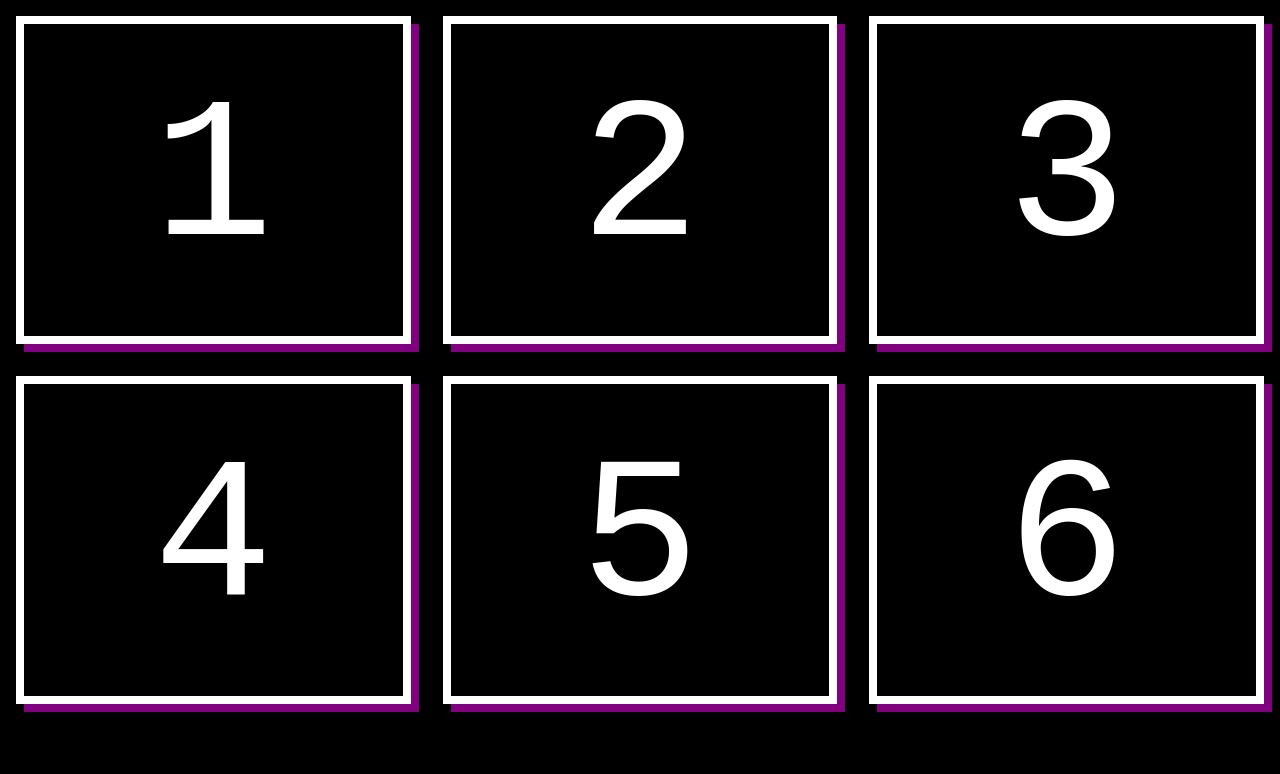
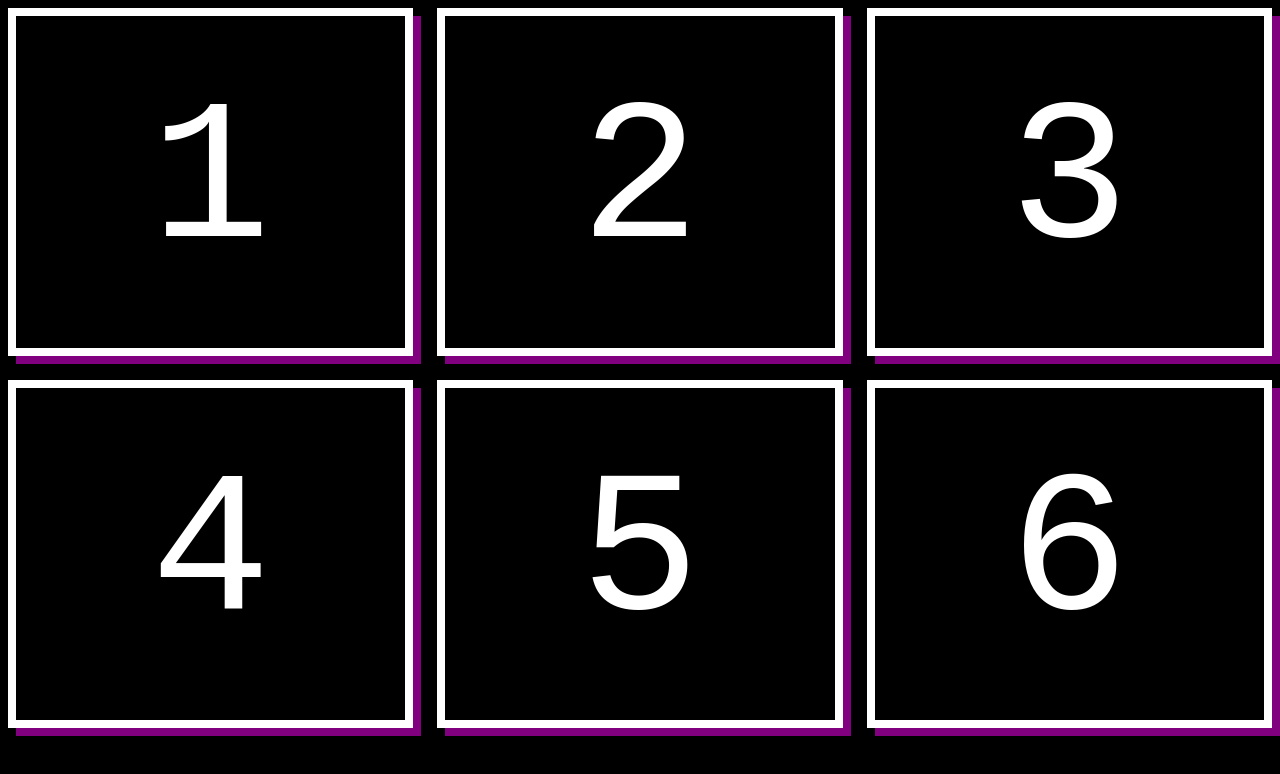
Before and after one commit to H3wastooshort/math_gfs_scripts, a plain HTML site: page student/student.html in a window 1280 px wide. Drawn offline with Linux system fonts and the light colour scheme.

Commit message:
normal page without safari jank

```diff
--- a/student/student.css
+++ b/student/student.css
@@ -1,22 +1,17 @@
 body {
-  overflow:none;
   display: flex;
   justify-content: center;
   align-items: center;
 }
 
 #btn_grid {
-  position: fixed;
-  top:0;
-  left:0;
-  right:0;
-  bottom:0;
-  overflow:none;
-  height: 90vh;
+  min-height: 90vh;
+  max-height: 95vh;
   width: 100%;
   display: grid;
   grid-template-rows: auto auto;
   grid-template-columns: auto auto auto;
+  grid-gap: 24px;
 }
 
 body,button {
@@ -27,7 +22,9 @@ body,button {
 
 button {
   display: block;
-  margin: 16px;
+  width: 100%;
+  height: 100%;
+  margin: 0px;
   border: 8px solid white;
   /*border-radius: 32px;*/
   font-size: 25vh;
--- a/student/student.html
+++ b/student/student.html
@@ -1,13 +1,12 @@
 <!DOCTYPE html>
 <html>
 <head>
-	<meta name="viewport" content="width=device-width, height=device-height, initial-scale=1.0,user-scalable=no, shrink-to-fit=yes" />
+	<meta name="viewport" content="width=device-width, height=device-height, initial-scale=1, maximum-scale=1, user-scalable=no, shrink-to-fit=yes" />
 	<title>Dice thing</title>
 	<link rel="stylesheet" href="student.css">
 	<script defer src="student.js"></script>
 </head>
 <body>
-	<div id="btn_grid">
-	</div>
+	<div id="btn_grid"></div>
 </body>
 </html>
--- a/student/student.js
+++ b/student/student.js
@@ -2,10 +2,13 @@ possible_outcomes = [1,2,3,4,5,6]
 
 // generate buttons
 possible_outcomes.forEach(o => {
+	let div = document.createElement('div');
+	div.className="btn_cell";
 	let btn = document.createElement('button');
 	btn.innerText = o;
 	btn.onclick=send_outcome;
-	btn_grid.appendChild(btn);
+	div.appendChild(btn);
+	btn_grid.appendChild(div);
 });
 
 function send_outcome(evt) {
```
